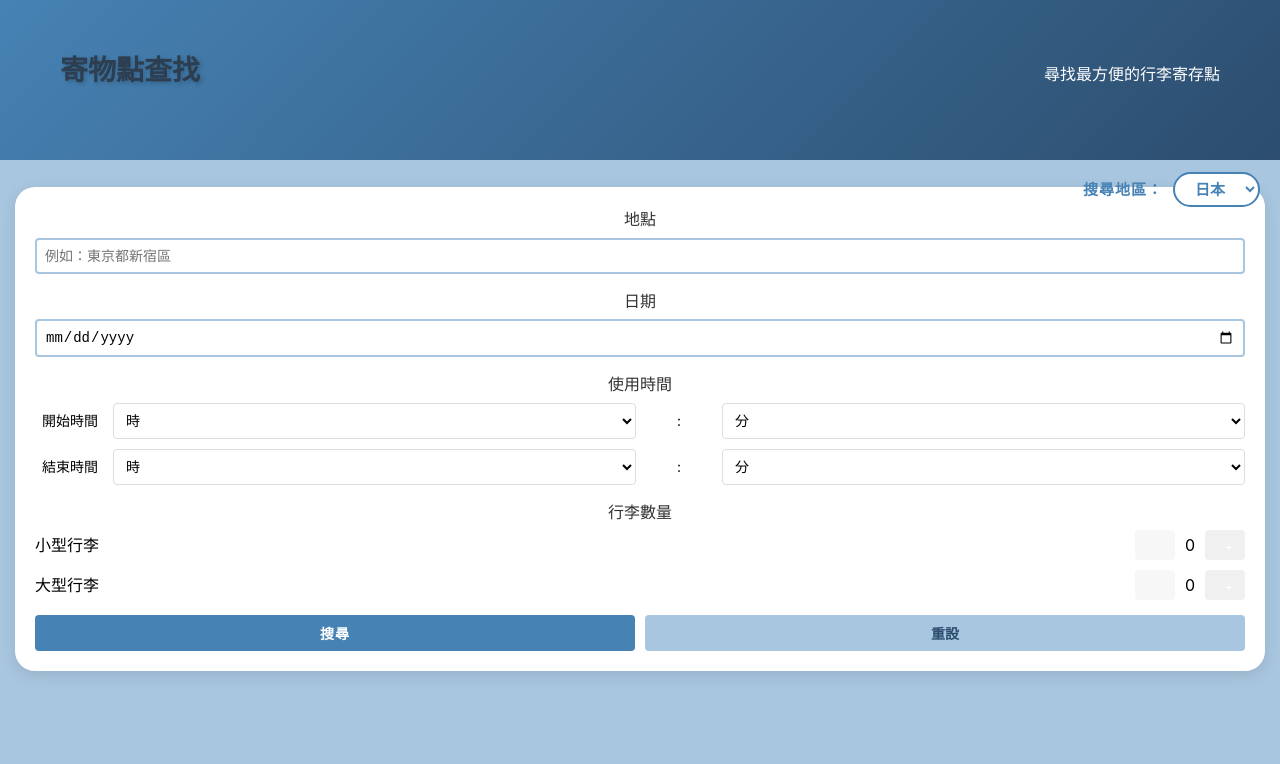
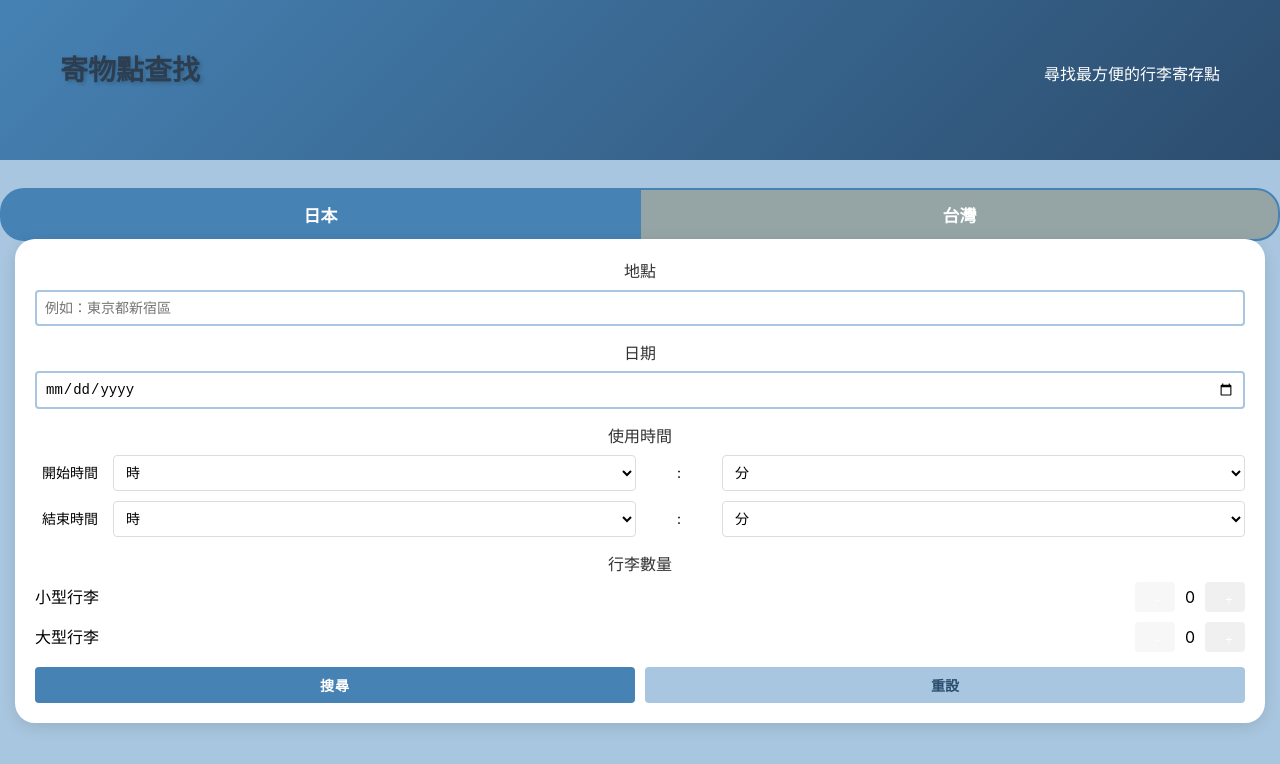
Before and after one commit to zchsu/Trip, a React (Create React App) app: page /linelocker in a window 1280 px wide. Shown: the top 764 px of the page. Built offline with nearby package versions, Linux system fonts and the light colour scheme.

Commit message:
lockerarea

```diff
--- a/src/components/LineLocker.js
+++ b/src/components/LineLocker.js
@@ -289,17 +289,24 @@ const LineLocker = () => {
         </div>
       </header>
 
-      {/* 地區選擇 */}
-      <div className="region-select-group">
-        <label htmlFor="region-select">搜尋地區：</label>
-        <select
-          id="region-select"
-          value={region}
-          onChange={e => setRegion(e.target.value)}
+      {/* 地區選擇 Segmented Control */}
+      <div className="region-segmented-group">
+        <button
+          className={`region-segment${region === 'japan' ? ' active' : ''}`}
+          onClick={() => setRegion('japan')}
+          type="button"
+          aria-pressed={region === 'japan'}
         >
-          <option value="japan">日本</option>
-          <option value="taiwan">台灣</option>
-        </select>
+          日本
+        </button>
+        <button
+          className={`region-segment${region === 'taiwan' ? ' active' : ''}`}
+          onClick={() => setRegion('taiwan')}
+          type="button"
+          aria-pressed={region === 'taiwan'}
+        >
+          台灣
+        </button>
       </div>
 
       {/* 台灣地區：只顯示區域選單與清單 */}
--- a/src/styles/LineLocker.css
+++ b/src/styles/LineLocker.css
@@ -336,6 +336,71 @@
   color: #333;
 }
 
+/* 區域選擇樣式 */
+.region-segmented-group {
+  display: flex;
+  justify-content: center;
+  align-items: center;
+  gap: 0;
+  margin: 28px 0 28px 0; /* 上下間距加大 */
+  padding: 0;
+}
+
+.region-segment {
+  flex: 1 1 0;
+  padding: 12px 0;
+  font-size: 17px;
+  font-weight: 700;
+  color: var(--primary-color);
+  background: #fff;
+  border: 2px solid var(--primary-color);
+  border-right: none;
+  border-radius: 24px 0 0 24px;
+  cursor: pointer;
+  transition: background 0.2s, color 0.2s;
+  outline: none;
+  min-width: 100px;
+}
+
+.region-segment:last-child {
+  border-right: 2px solid var(--primary-color);
+  border-radius: 0 24px 24px 0;
+}
+
+.region-segment.active,
+.region-segment:active,
+.region-segment[aria-pressed="true"] {
+  background: var(--primary-color);
+  color: #fff;
+  z-index: 1;
+}
+
+.region-segment:not(.active):hover {
+  background: #f5faff;
+}
+
+@media (max-width: 600px) {
+  .region-select-group {
+    justify-content: center;
+    margin: 0 8px 10px 8px;
+  }
+  .region-select-group label {
+    font-size: 14px;
+  }
+  .region-select-group select {
+    font-size: 14px;
+    padding: 6px 10px;
+  }
+  .region-segmented-group {
+    margin: 18px 0 18px 0;
+  }
+  .region-segment {
+    font-size: 15px;
+    min-width: 80px;
+    padding: 10px 0;
+  }
+}
+
 /* 動畫效果 */
 @keyframes slideDown {
   from {
@@ -385,17 +450,3 @@
     color: white;
   }
 }
-
-@media (max-width: 600px) {
-  .region-select-group {
-    justify-content: center;
-    margin: 0 8px 10px 8px;
-  }
-  .region-select-group label {
-    font-size: 14px;
-  }
-  .region-select-group select {
-    font-size: 14px;
-    padding: 6px 10px;
-  }
-}
```
Also changed, not shown: twlocker.txt (added).
